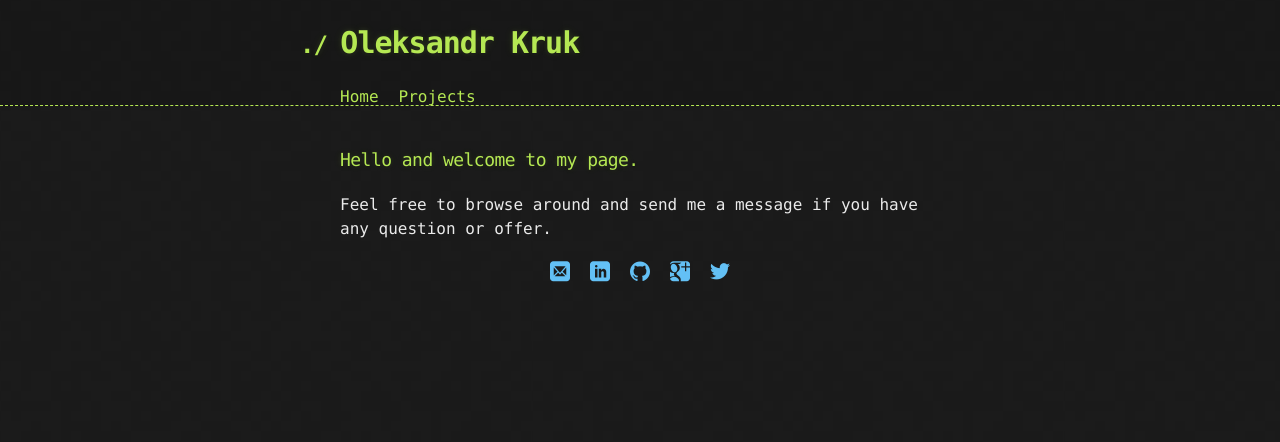
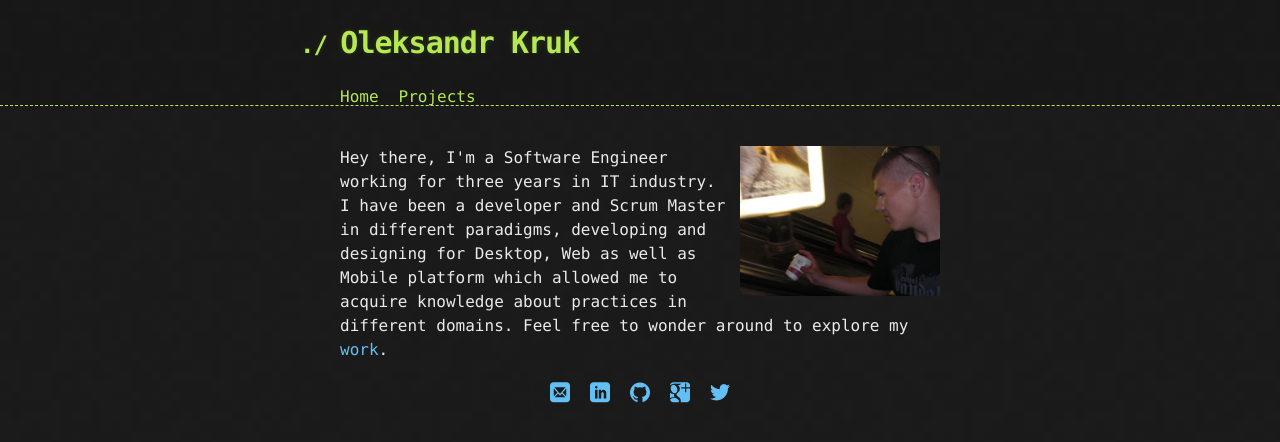
Before and after one commit to 0mega/0mega.github.io, a Jekyll site: the page built from index.html, in a window 1280 px wide. Shown: the top 442 px of the page. Built offline with Jekyll 4.4.1, drawn with Linux system fonts in a browser that asks for light colours.

Commit message:
move about page content to index

```diff
--- a/index.html
+++ b/index.html
@@ -2,10 +2,9 @@
 layout: default
 ---
 
-
 <section id="main_content">
-    <h3>Hello and welcome to my page.</h3>
-    <p>Feel free to browse around and send me a message if you have any question or offer.</p>
-
-
+    <img alt="Oleksandr Kruk" src="./images/profile.jpg" width="200px" align="right" style="padding-left: 10px"/>
+    <p>Hey there, I'm a Software Engineer working for three years in IT industry. I have been a developer and
+Scrum Master in different paradigms, developing and designing for Desktop, Web as well as Mobile platform which allowed me
+        to acquire knowledge about practices in different domains. Feel free to wonder around to explore my <a href="/projects.html">work</a>.</p>
 </section>
```
Also changed, not shown: about.html (deleted, +0 -10 lines).
